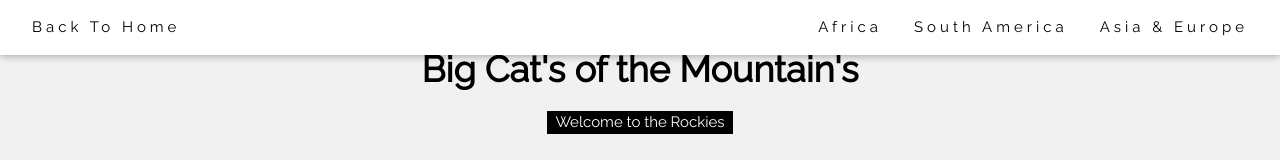
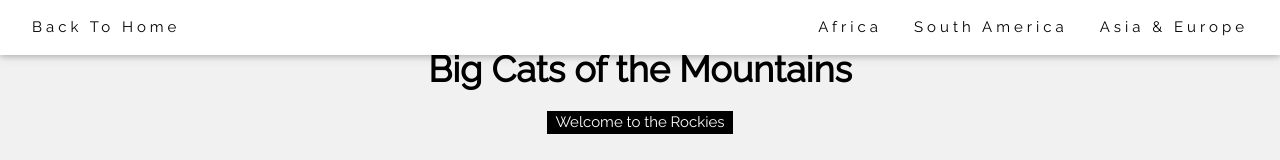
Before and after one commit to mburns45/BigCatKingdom, a plain HTML site: page NorthAmerica.html in a window 1280 px wide. Shown: the top 160 px of the page. Drawn offline with nearby package versions, Linux system fonts and the light colour scheme.

Commit message:
Update NorthAmerica.html

```diff
--- a/NorthAmerica.html
+++ b/NorthAmerica.html
@@ -28,7 +28,7 @@ and is wrapped around the whole page content, except for the footer in this exam
 </div>
 <!-- Header -->
 <header class="w3-container w3-center w3-padding-32", id="top">
-  <h1><b>Big Cat's of the Mountain's</b></h1>
+  <h1><b>Big Cats of the Mountains</b></h1>
   <p><span class="w3-tag">Welcome to the Rockies</span></p>
 </header>
 
```
